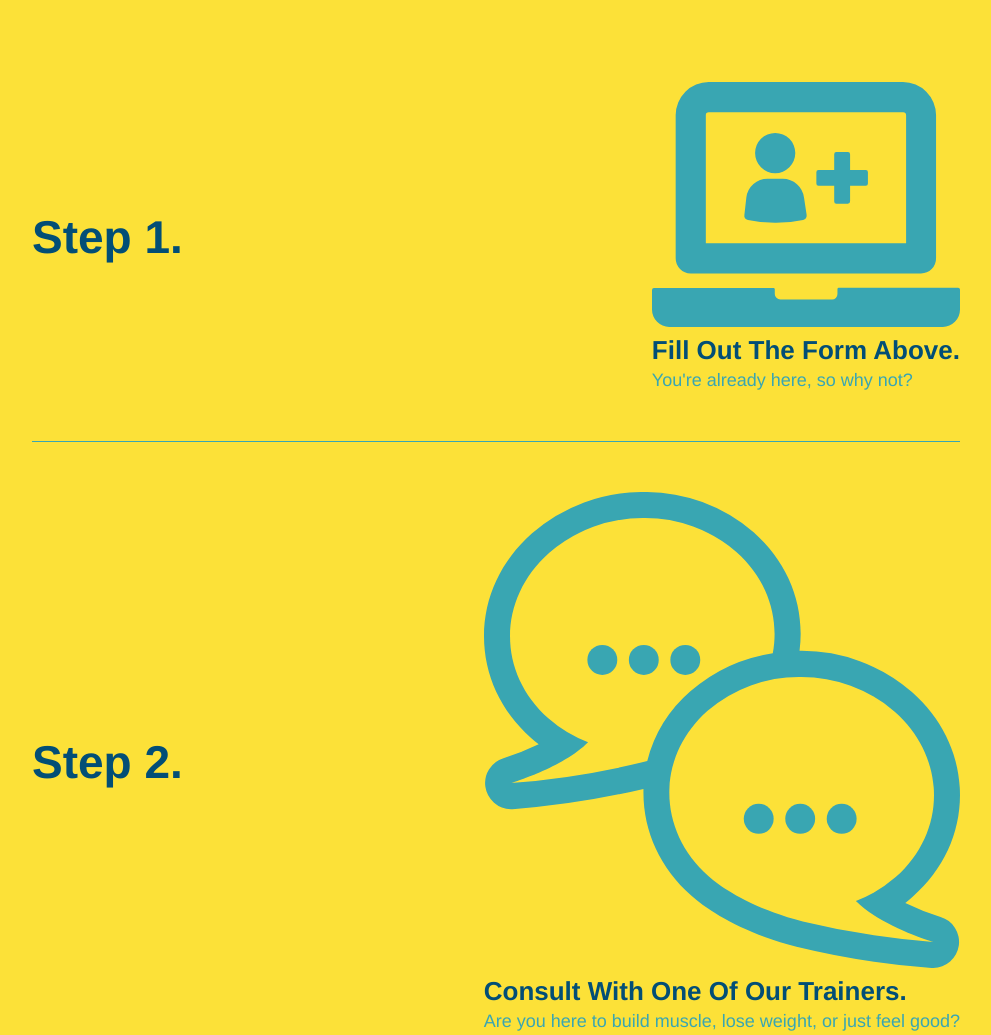
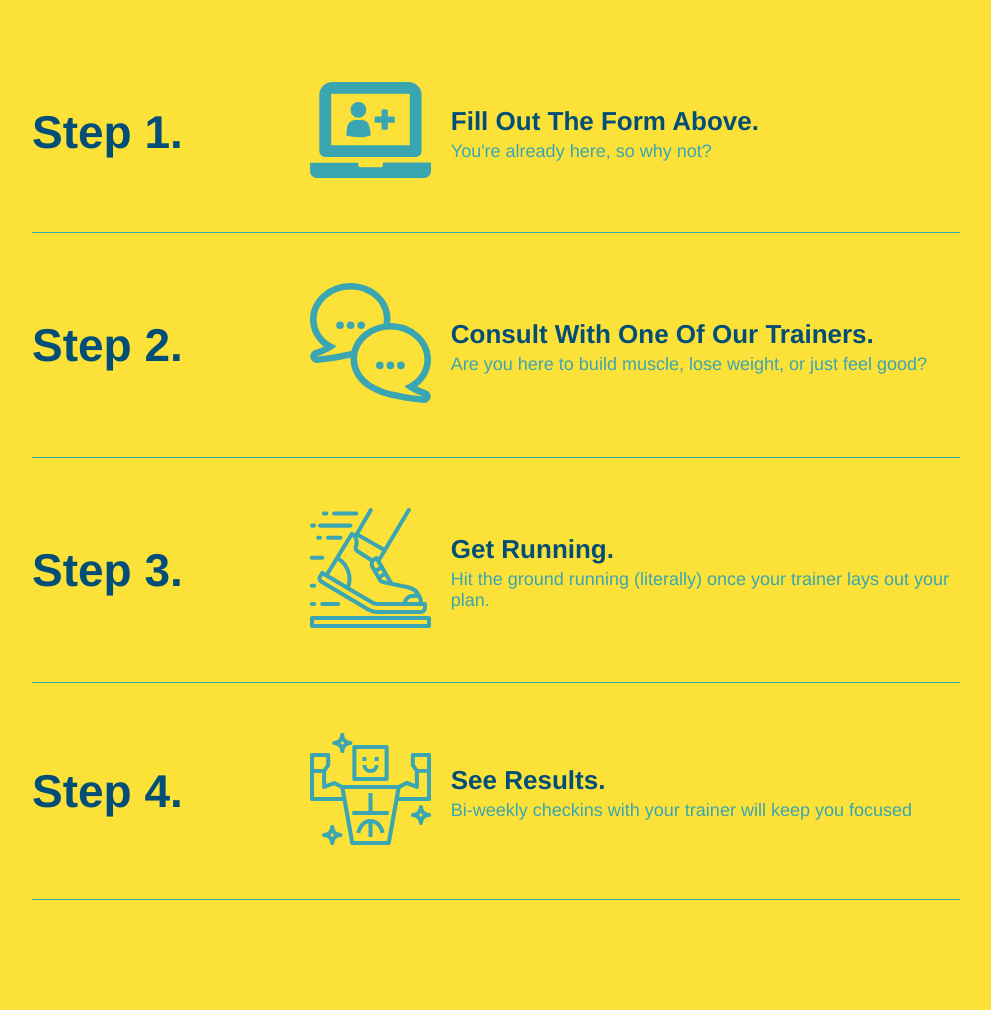
Before and after one commit to JOHNREED3/Run-Buddy-2.0, a plain HTML site: page index.html in a window 1280 px wide. Shown: the part 1246-2281 px from the top of the page, without its empty margins (144-1135 px from the left). Drawn offline with Linux system fonts and the light colour scheme.

Commit message:
add flexbox to the steps

```diff
--- a/assets/css/style.css
+++ b/assets/css/style.css
@@ -198,9 +198,14 @@ section {
   background: #fce138;
 }
 
+.step-text {
+  flex:12;
+}
+
 .step h3 {
   color: #024e76;
   font-size: 46px;
+  flex: 1 30%;
 }
 
 .step-text p {
@@ -212,6 +217,22 @@ section {
   font-size: 26px;
   line-height: 1.5;
   color:#024e76;
+}
+
+.step-info {
+  flex: 2 70%;
+  display: flex;
+  flex-wrap: wrap;
+  align-items: center;
+}
+
+.step-img {
+  flex: 1 12%;
+  margin-right: 20px;
+}
+
+.step-img img {
+  max-width: 100%;
 }
 /* WHAT YOU DO STYLES END */
 
```
